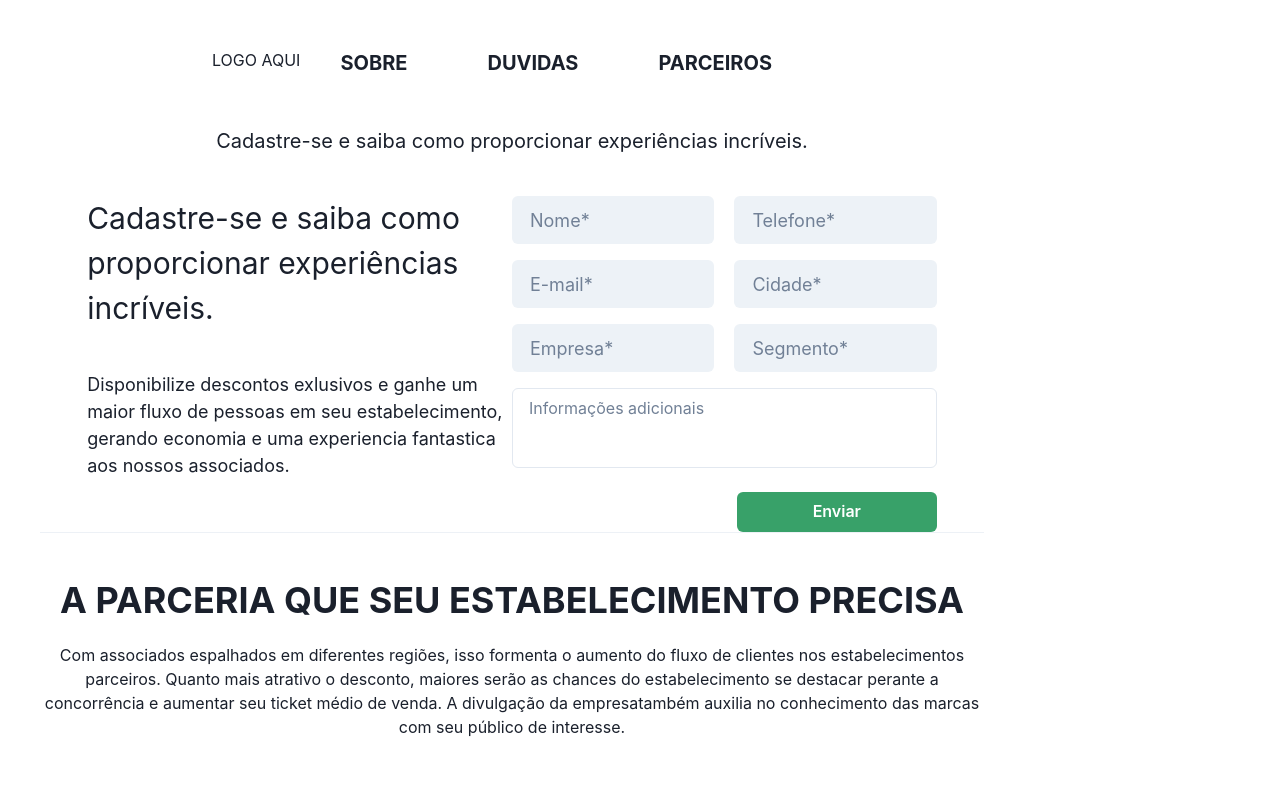
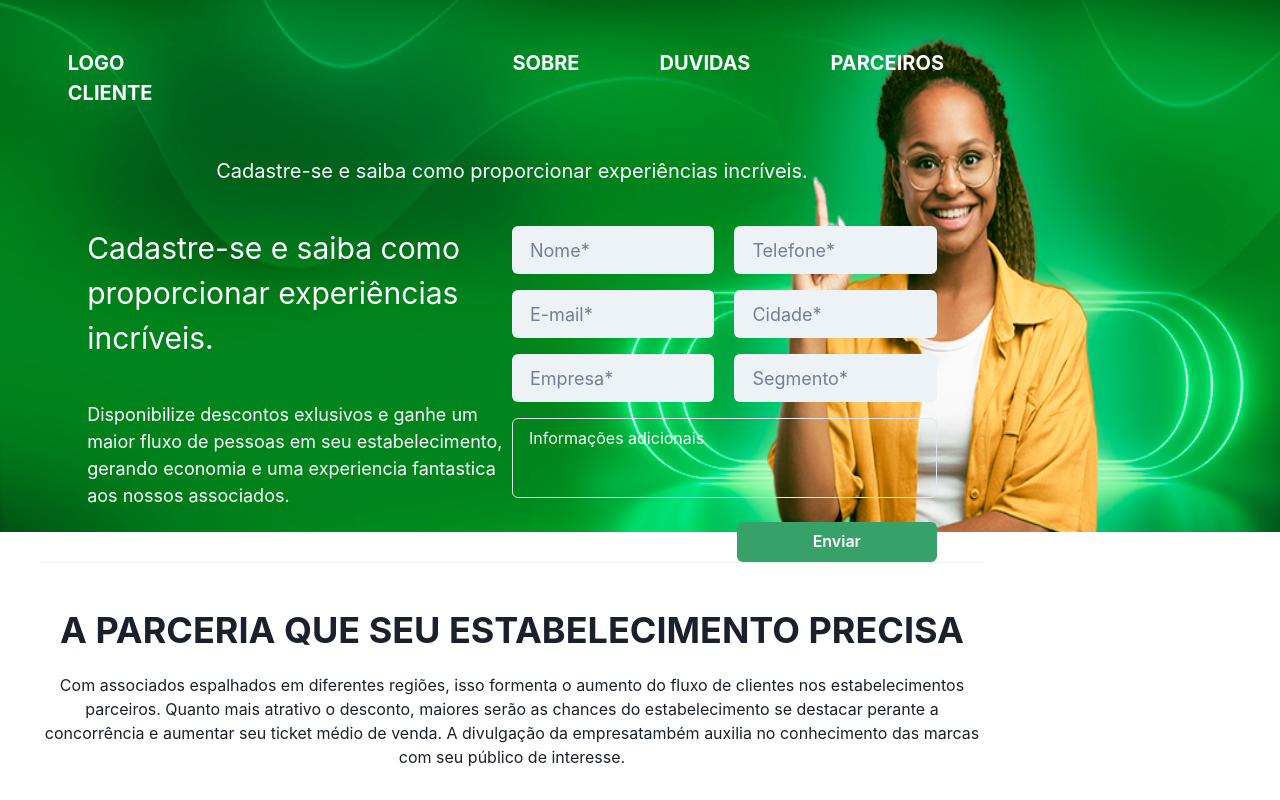
Before and after one commit to rafael346/landing-new-establishments, a Next.js app: page / in a window 1280 px wide. Shown: the top 800 px of the page. Built offline with nearby package versions, Linux system fonts and the light colour scheme.

Commit message:
feat: adjust on image and faq

```diff
--- a/src/app/page.tsx
+++ b/src/app/page.tsx
@@ -7,26 +7,27 @@ import NavMenu from "@/components/NavMenu";
 import PartnersView from "@/components/PartnersView";
 import { Divider, Flex, Spacer, Text } from "@chakra-ui/react";
 import Image from 'next/image'
-
+import banner from '../../public/images/tst.png'
 
 export default function Home() {
-  return (
-    <Flex flexDir='column' px='10'  justify='center' width='80%'>
-     {/* <Image
+  return (<>
+    <Image
     src={banner}
     alt='Dan Abramov'
-      width={1400}
-      height={800}
+    width={1920}
+
     style={{
       position: 'absolute',
       zIndex:-1,
       left:0,
       right:0,
+      height:532
+
     }}
 
-    /> */}
+  />
+    <Flex flexDir='column' px='10' width='80%'>
      <NavMenu />
-
       <Form />
      <Divider />
      <Text fontSize='4xl' alignSelf='center' mt='10' mb='4' fontWeight='bold'>A PARCERIA QUE SEU ESTABELECIMENTO PRECISA</Text>
@@ -48,7 +49,7 @@ export default function Home() {
       </Dropdown>
       <Divider />
      <Flex height='20'/>
-
     </Flex>
+    </>
   );
 }
--- a/src/components/Form/index.tsx
+++ b/src/components/Form/index.tsx
@@ -46,20 +46,19 @@ export default function Form() {
 
   return (
     <Flex align='center' flexDir='column' justify='center' as='form' >
-      <Text fontSize='xl'  cursor='pointer' mb='10' >Cadastre-se e saiba como proporcionar experiências incríveis.</Text>
+      <Text fontSize='xl'  cursor='pointer' mb='10'color='white' >Cadastre-se e saiba como proporcionar experiências incríveis.</Text>
       <Flex
         width='90%'
         borderRadius={8}
         onSubmit={handleSubmit(handleSignIn)}
       >
         <Flex flexDir='column' maxWidth='50%' align='center'>
-        <Text fontSize='3xl'  cursor='pointer' mb='10' >Cadastre-se e saiba como proporcionar experiências incríveis.</Text>
-        <Text fontSize='lg'>Disponibilize descontos exlusivos e ganhe um maior fluxo de pessoas em seu estabelecimento, gerando economia e uma experiencia fantastica aos nossos associados.</Text>
+        <Text fontSize='3xl'  cursor='pointer' mb='10' color='white' >Cadastre-se e saiba como proporcionar experiências incríveis.</Text>
+        <Text fontSize='lg' color='white'>Disponibilize descontos exlusivos e ganhe um maior fluxo de pessoas em seu estabelecimento, gerando economia e uma experiencia fantastica aos nossos associados.</Text>
         </Flex>
         <Flex
         width='50%'
         borderRadius={8}
-
         flexDir='column'
         onSubmit={handleSubmit(handleSignIn)}
       >
@@ -107,7 +106,7 @@ export default function Form() {
           />
         </Stack>
         </Flex>
-        <Textarea placeholder='Informações adicionais' mt='4' maxWidth={500} alignSelf='flex-end' resize='none' {...register('description')}/>
+        <Textarea placeholder='Informações adicionais' mt='4' maxWidth={500} alignSelf='flex-end' resize='none'  _placeholder={{  color: 'white' }} textColor='white'{...register('description')}/>
         <Button
           type='submit'
           mt='6'
--- a/src/components/NavMenu/index.tsx
+++ b/src/components/NavMenu/index.tsx
@@ -6,16 +6,18 @@ import { Flex, Text } from '@chakra-ui/react';
 
 export default function NavMenu() {
   return (
-    <Flex my='12' justify='center'>
-      <span>LOGO AQUI</span>
-    <a>
-      <Text fontSize='xl' mx='10' cursor='pointer' fontWeight='bold' >SOBRE</Text>
+    <Flex my='12' justifyContent='right'>
+      <a>
+      <Text fontSize='xl' mx='10' cursor='pointer' fontWeight='bold' color='white'justifySelf='right' mr='80' >LOGO CLIENTE</Text>
     </a>
     <a>
-      <Text fontSize='xl' mx='10' cursor='pointer' fontWeight='bold'>DUVIDAS</Text>
+      <Text fontSize='xl' mx='10' cursor='pointer' fontWeight='bold' color='white' >SOBRE</Text>
     </a>
     <a>
-      <Text fontSize='xl' mx='10' cursor='pointer' fontWeight='bold'>PARCEIROS</Text>
+      <Text fontSize='xl' mx='10' cursor='pointer' fontWeight='bold' color='white'>DUVIDAS</Text>
+    </a>
+    <a>
+      <Text fontSize='xl' mx='10' cursor='pointer' fontWeight='bold' color='white'>PARCEIROS</Text>
     </a>
     </Flex>
   )
```
Also changed, not shown: public/images/tst.png (added). Lines whose indentation alone changed are shown as unchanged.
